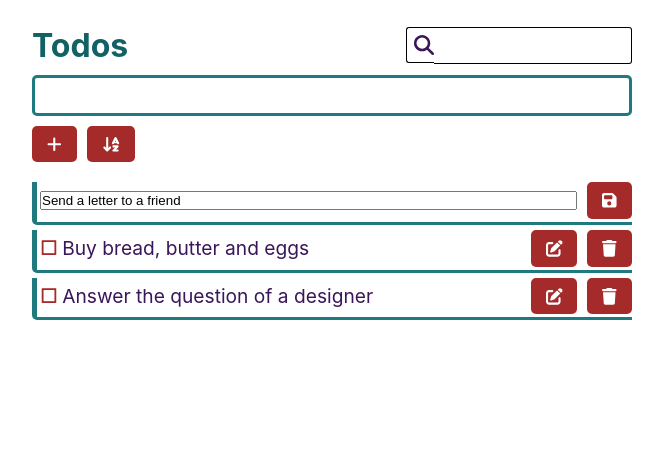
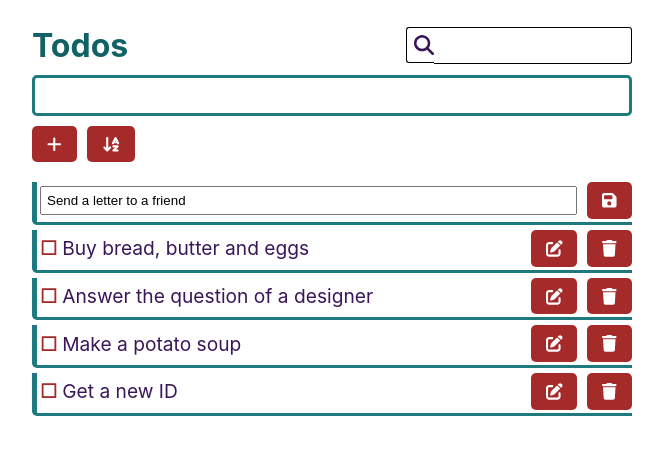
Before and after one commit to boririna/todo-app, a React (Create React App) app: page / in a window 1280 px wide. Both pictures are taken after a click on the button 862 px from the left and 200 px from the top of the page. Shown: the top 454 px of the page, without its empty margins (308-971 px from the left). Built offline with nearby package versions, Linux system fonts and the light colour scheme; data requests are answered from the project's data file.

Commit message:
changed sort button, added firebase

```diff
--- a/package.json
+++ b/package.json
@@ -11,6 +11,7 @@
     "@testing-library/user-event": "^13.5.0",
     "eslint-config-prettier": "^9.0.0",
     "eslint-plugin-prettier": "^5.0.1",
+    "firebase": "^10.7.1",
     "lodash": "^4.17.21",
     "prettier": "^3.0.3",
     "react": "^18.2.0",
--- a/src/App.js
+++ b/src/App.js
@@ -11,6 +11,8 @@ import {
 	faFloppyDisk,
 	faMagnifyingGlass,
 	faArrowDownAZ,
+	faArrowUpZA,
+	faRotateLeft,
 } from '@fortawesome/free-solid-svg-icons';
 import { FontAwesomeIcon } from '@fortawesome/react-fontawesome';
 
@@ -21,6 +23,8 @@ library.add(
 	faFloppyDisk,
 	faMagnifyingGlass,
 	faArrowDownAZ,
+	faArrowUpZA,
+	faRotateLeft,
 );
 
 export const App = () => {
@@ -133,10 +137,15 @@ export const App = () => {
 					<button disabled={isAdding} onClick={requestAddTodo}>
 						<FontAwesomeIcon icon="plus" size="lg" />
 					</button>
-					{}
-					<button onClick={sortAscending}>
-						<FontAwesomeIcon icon="arrow-down-a-z" size="lg" />
-					</button>
+					{isSorted ? (
+						<button onClick={sortAscending}>
+							<FontAwesomeIcon icon="rotate-left" size="lg" />
+						</button>
+					) : (
+						<button onClick={sortAscending}>
+							<FontAwesomeIcon icon="arrow-down-a-z" size="lg" />
+						</button>
+					)}
 				</div>
 				{isLoading ? (
 					<p>Loading ...</p>
--- a/src/components/todo/Todo.module.css
+++ b/src/components/todo/Todo.module.css
@@ -29,6 +29,7 @@
 
 .todo input {
 	width: 100%;
+	padding: 5px;
 }
 
 .text {
--- a/src/db.json
+++ b/src/db.json
@@ -17,6 +17,18 @@
       "title": "Answer the question of a designer",
       "completed": false,
       "id": 7
+    },
+    {
+      "userId": 3,
+      "title": "Make a potato soup",
+      "completed": false,
+      "id": 8
+    },
+    {
+      "userId": 3,
+      "title": "Get a new ID",
+      "completed": false,
+      "id": 9
     }
   ]
 }
```
Also changed, not shown: src/firebase.js (added, +20 -0 lines), 1 other file (tests, documents, lock files or other folders).
